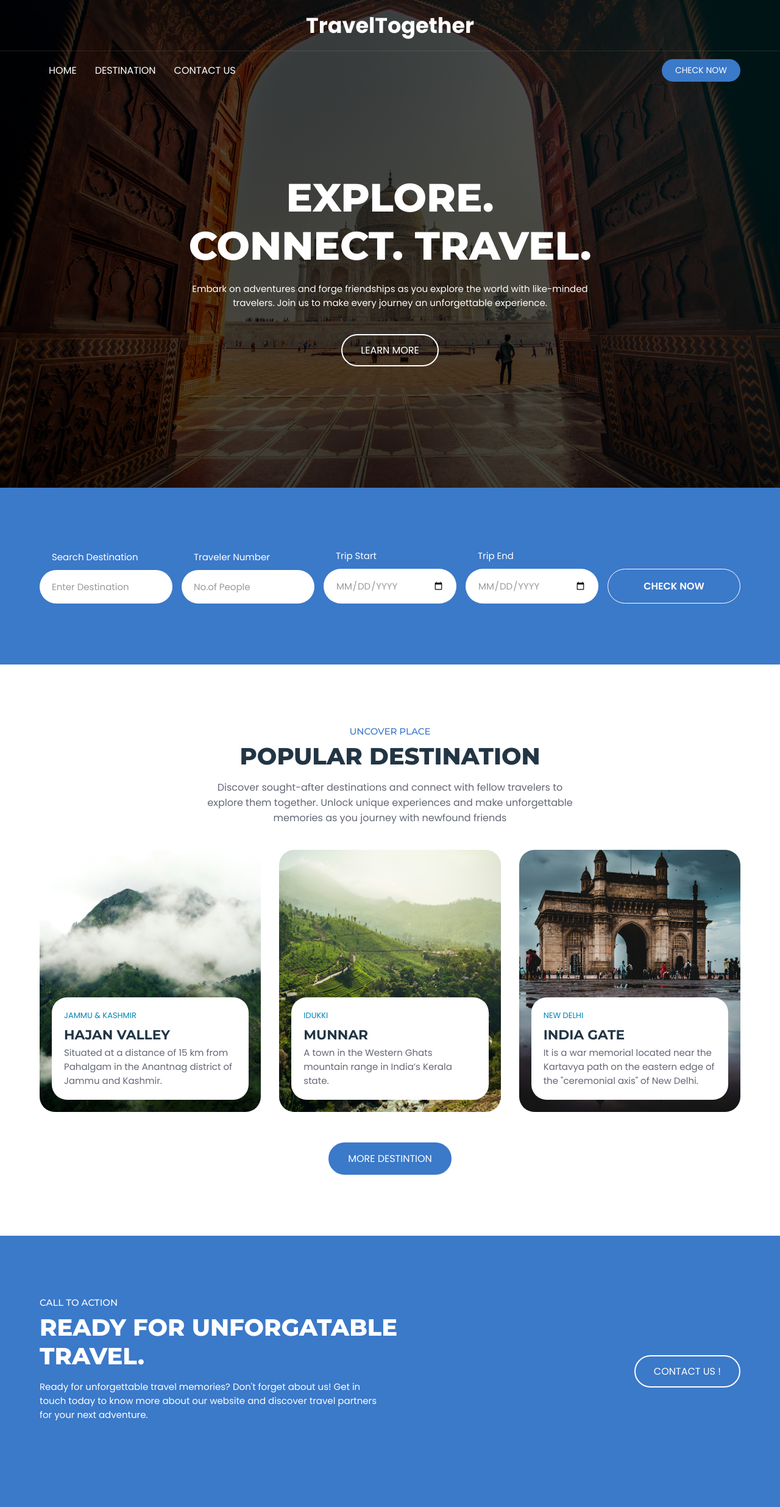
After one commit to shinojeattath/Travel-Together, a Django app: template templates/places.html in a window 1280 px wide. The commit adds this page. Shown: the whole page at 61% size. Run offline with Django 5.2, Linux system fonts and the light colour scheme; the template is opened without the code that fills it, so the values that code supplies are empty.

Commit message:
Images changed

```diff
--- a/assets/login/css/styles.css
+++ b/assets/login/css/styles.css
@@ -39,6 +39,7 @@
 }
 
 .login__bg {
+  color: rgba(119, 119, 119, 0.023)000;
   position: absolute;
   width: 100%;
   height: 100%;
--- a/templates/login.html
+++ b/templates/login.html
@@ -11,7 +11,7 @@
    </head>
    <body>
       <div class="login">
-         <img src="{% static 'login/img/login-bg.png' %}" alt="image" class="login__bg">
+         <img src="{% static 'login/img/login-bg.jpg' %}" alt="image" class="login__bg">
 
 
          <form action="" class="login__form" method ='post'>
--- /dev/null
+++ b/templates/places.html
@@ -0,0 +1,213 @@
+{% load static from static %}
+<!DOCTYPE html>
+<html lang="en">
+<head>
+  <meta charset="UTF-8">
+  <meta http-equiv="X-UA-Compatible" content="IE=edge">
+  <meta name="viewport" content="width=device-width, initial-scale=1.0">
+  <title>Home</title>
+  <link rel="stylesheet" href="{% static 'login/css/home.css' %}">
+  <link rel="preconnect" href="https://fonts.googleapis.com">
+  <link rel="preconnect" href="https://fonts.gstatic.com" crossorigin>
+  <link
+    href="https://fonts.googleapis.com/css2?family=Montserrat:wght@500;600;700;800&family=Poppins:wght@400;500;600;700&display=swap"
+    rel="stylesheet">
+</head>
+<body id="top">
+  <header class="header" data-header>
+    <div class="overlay" data-overlay></div>
+    <div class="header-top">
+      <div class="container">
+        <a href="tel:+01123456790" class="helpline-box"></a>
+        <a href="#" class="logo">
+          <h2 class="Main-Logo">TravelTogether</h2>
+        </a>
+        <div class="header-btn-group">
+          <button class="nav-open-btn" aria-label="Open Menu" data-nav-open-btn>
+            <ion-icon name="menu-outline"></ion-icon>
+          </button>
+        </div>
+      </div>
+    </div>
+    <div class="header-bottom">
+      <div class="container">
+        <nav class="navbar" data-navbar>
+          <div class="navbar-top">
+            <a href="#" class="logo">
+              <img src="{% static '/images/logo-blue.svg' %}" alt="Tourly logo">
+            </a>
+            <button class="nav-close-btn" aria-label="Close Menu" data-nav-close-btn>
+              <ion-icon name="close-outline"></ion-icon>
+            </button>
+          </div>
+          <ul class="navbar-list">
+            <li>
+              <a href="#home" class="navbar-link" data-nav-link>home</a>
+            </li>
+            <li>
+              <a href="#destination" class="navbar-link" data-nav-link>destination</a>
+            </li>
+            <li>
+              <a href="#contact" class="navbar-link" data-nav-link>contact us</a>
+            </li>
+          </ul>
+        </nav>
+        <a href="#find-match" class="btn btn-primary" >Check Now</a>
+      </div>
+    </div>
+  </header>
+  <main>
+    <article>
+      <section class="hero" id="home">
+        <div class="container">
+
+          <h2 class="h1 hero-title">Explore. Connect. Travel.</h2>
+
+          <p class="hero-text">
+            Embark on adventures and forge friendships as you explore the world with like-minded travelers. Join us to make every journey an unforgettable experience.
+          </p>
+
+          <div class="btn-group">
+            <button class="btn btn-secondary">Learn More</button>
+          </div>
+
+        </div>
+      </section>
+      <section class="tour-search" id="find-match">
+        <div class="container">
+
+          <form action="" class="tour-search-form">
+
+            <div class="input-wrapper">
+              <label for="destination" class="input-label">Search Destination</label>
+
+              <input type="text" name="destination" id="destination" required placeholder="Enter Destination"
+                class="input-field">
+            </div>
+
+            <div class="input-wrapper">
+              <label for="people" class="input-label">Traveler Number</label>
+
+              <input type="number" name="people" id="people" required placeholder="No.of People" class="input-field">
+            </div>
+
+            <div class="input-wrapper">
+              <label for="checkin" class="input-label">Trip Start</label>
+
+              <input type="date" name="checkin" id="checkin" required class="input-field">
+            </div>
+
+            <div class="input-wrapper">
+              <label for="checkout" class="input-label">Trip End</label>
+
+              <input type="date" name="checkout" id="checkout" required class="input-field">
+            </div>
+
+            <button type="submit" class="btn btn-secondary">Check now</button>
+
+          </form>
+
+        </div>
+      </section>
+
+      <section class="popular" id="destination">
+        <div class="container">
+
+          <p class="section-subtitle">Uncover place</p>
+
+          <h2 class="h2 section-title">Popular destination</h2>
+
+          <p class="section-text">
+            Discover sought-after destinations and connect with fellow travelers to explore them together. Unlock unique experiences and make unforgettable memories as you journey with newfound friends
+          </p>
+
+          <ul class="popular-list">
+
+            <li>
+              <div class="popular-card">
+
+                <figure class="card-img">
+                  <img src="{% static '/login/img/jammu.jpg' %}" alt="San miguel, italy" loading="lazy">
+                </figure>
+
+                <div class="card-content">
+                  <p class="card-subtitle">
+                    <a href="#">Jammu & Kashmir</a>
+                  </p>
+                  <h3 class="h3 card-title">
+                    <a href="#">Hajan Valley</a>
+                  </h3>
+                  <p class="card-text">
+                    Situated at a distance of 15 km from Pahalgam in the Anantnag district of Jammu and Kashmir.
+                  </p>
+                </div>
+              </div>
+            </li>
+            <li>
+              <div class="popular-card">
+                <figure class="card-img">
+                  <img src="{% static '/login/img/munnar.jpg' %}" alt="Burj khalifa, dubai" loading="lazy">
+                </figure>
+                <div class="card-content">
+                  <p class="card-subtitle">
+                    <a href="#">Idukki</a>
+                  </p>
+                  <h3 class="h3 card-title">
+                    <a href="#">Munnar</a>
+                  </h3>
+                  <p class="card-text">
+                    A town in the Western Ghats mountain range in India’s Kerala state.
+                  </p>
+                </div>
+              </div>
+            </li>
+            <li>
+              <div class="popular-card">
+                <figure class="card-img">
+                  <img src="{% static '/login/img/india-gate.jpg' %}" alt="Kyoto temple, japan" loading="lazy">
+                </figure>
+                <div class="card-content">
+                  <p class="card-subtitle">
+                    <a href="#">New Delhi</a>
+                  </p>
+                  <h3 class="h3 card-title">
+                    <a href="#">India Gate</a>
+                  </h3>
+                  <p class="card-text">
+                    It is a war memorial located near the Kartavya path on the eastern edge of the "ceremonial axis" of New Delhi.
+                  </p>
+                </div>
+              </div>
+            </li>
+          </ul>
+          <button class="btn btn-primary">More destintion</button>
+        </div>
+      </section>
+      <section class="cta" id="contact">
+        <div class="container">
+          <div class="cta-content">
+            <p class="section-subtitle">Call To Action</p>
+            <h2 class="h2 section-title">Ready For Unforgatable Travel.</h2>
+            <p class="section-text">
+              Ready for unforgettable travel memories? Don't forget about us! Get in touch today to know more about our website and discover travel partners for your next adventure.
+            </p>
+          </div>
+          <button class="btn btn-secondary">Contact Us !</button>
+        </div>
+      </section>
+    </article>
+  </main>
+
+
+  <a href="#top" class="go-top" data-go-top>
+    <ion-icon name="chevron-up-outline"></ion-icon>
+  </a>
+
+  <script src="{% static '/login/js/script.js' %}"></script>
+
+  <script type="module" src="https://unpkg.com/ionicons@5.5.2/dist/ionicons/ionicons.esm.js"></script>
+<script nomodule src="https://unpkg.com/ionicons@5.5.2/dist/ionicons/ionicons.js"></script>
+
+</body>
+
+</html>
```
Also changed, not shown: assets/login/img/login-bg.jpg (added), assets/login/img/login-bg.png (deleted).
